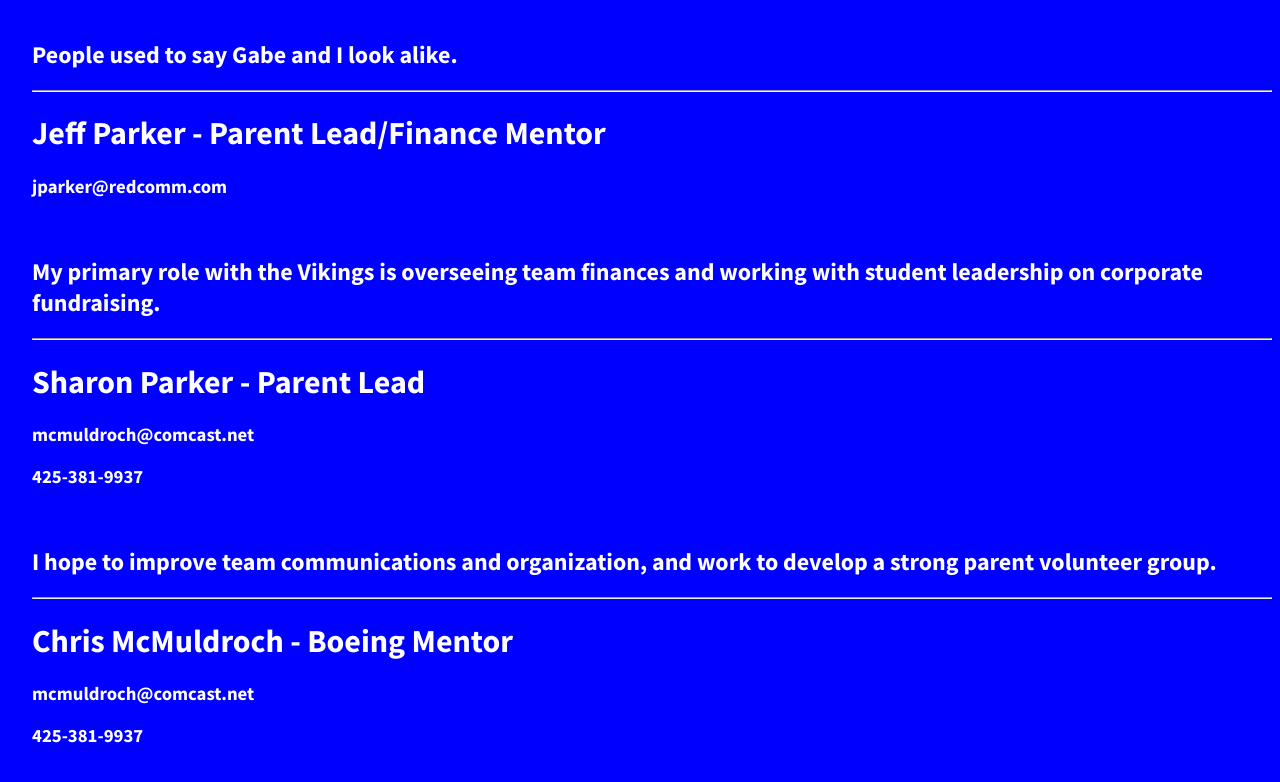
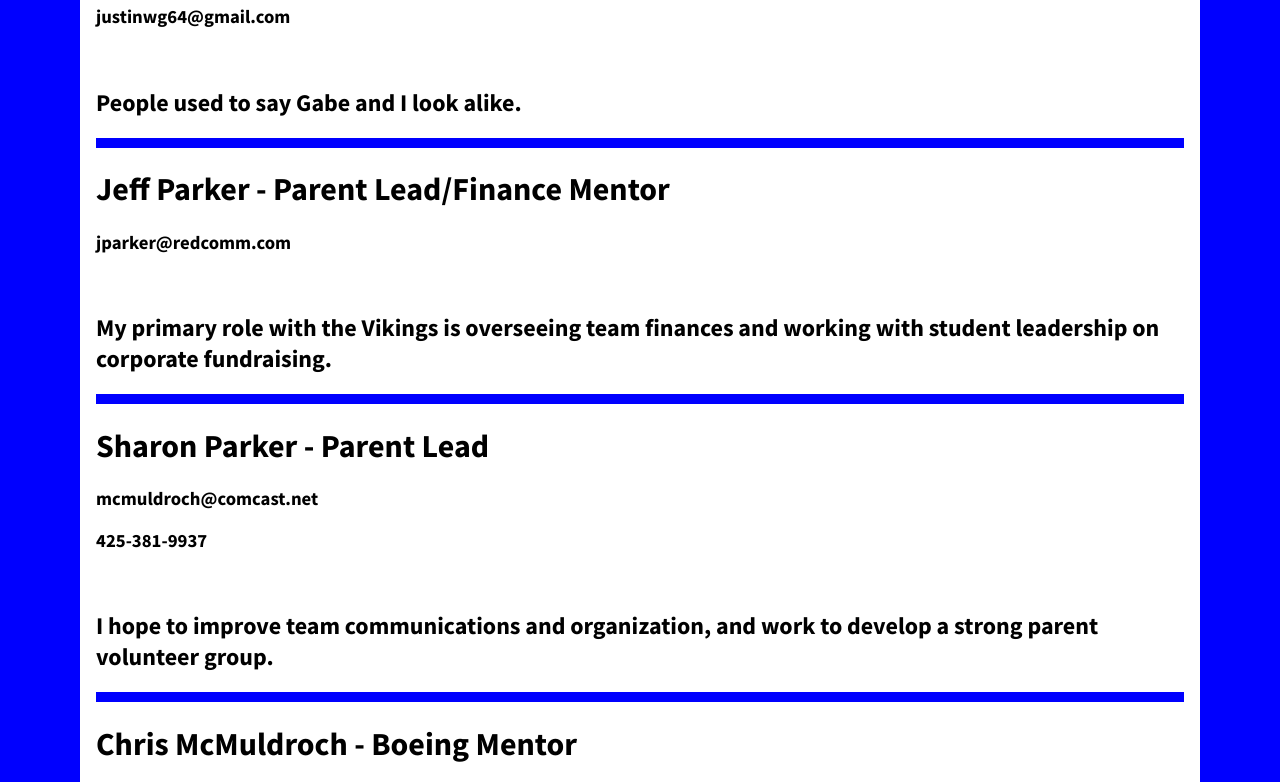
Before and after one commit to VikingRobotics/vikingrobotics.github.io, a plain HTML site: page contact/index.html in a window 1280 px wide. Shown: the part 743-1525 px from the top of the page. Drawn offline with Linux system fonts and the light colour scheme.

Commit message:
Update index.html

```diff
--- a/contact/index.html
+++ b/contact/index.html
@@ -3,11 +3,26 @@
 
 <head>
   <style type="text/css">
+	html{
+		background-color: blue;
+	}
+
+	hr {
+    border: none;
+    height: 10px;
+    background-color: blue;
+	}
+
+
     body {
-		color: white;
+		color: black;
 		font-family: Source Sans Pro;
-		background-color: blue;
-		margin-left: 2em;
+		font-size: 1em;
+		background-color: white;
+		margin-left: 5em;
+		margin-right: 5em;
+		padding: 1em;
+
 	}
   </style>
   <!-- Custom Fonts -->
```
